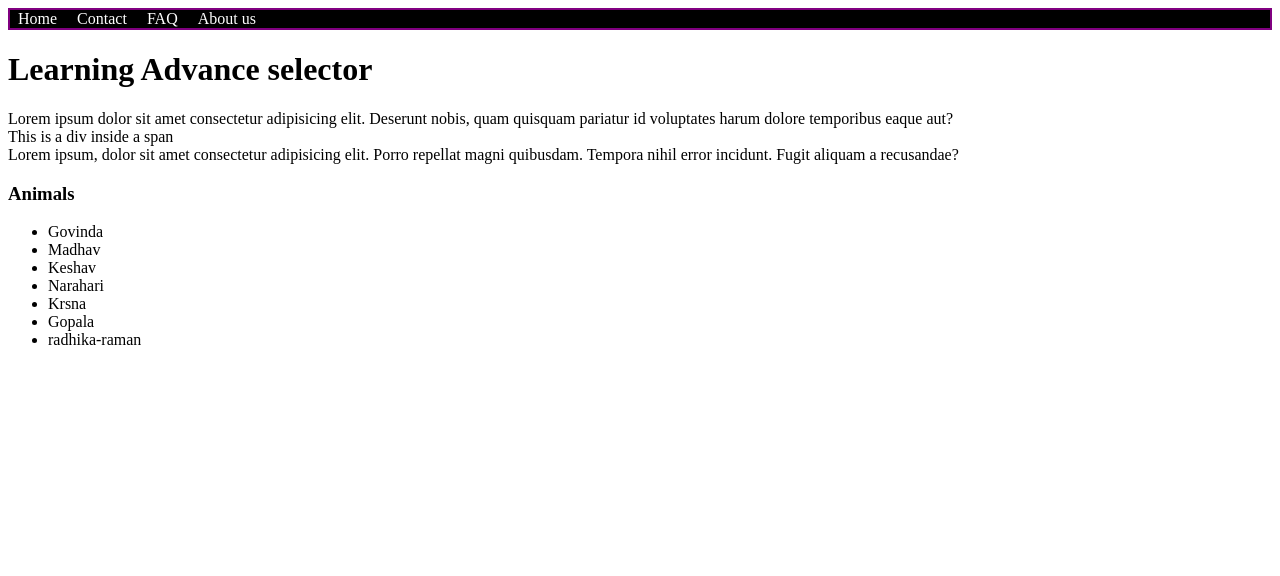
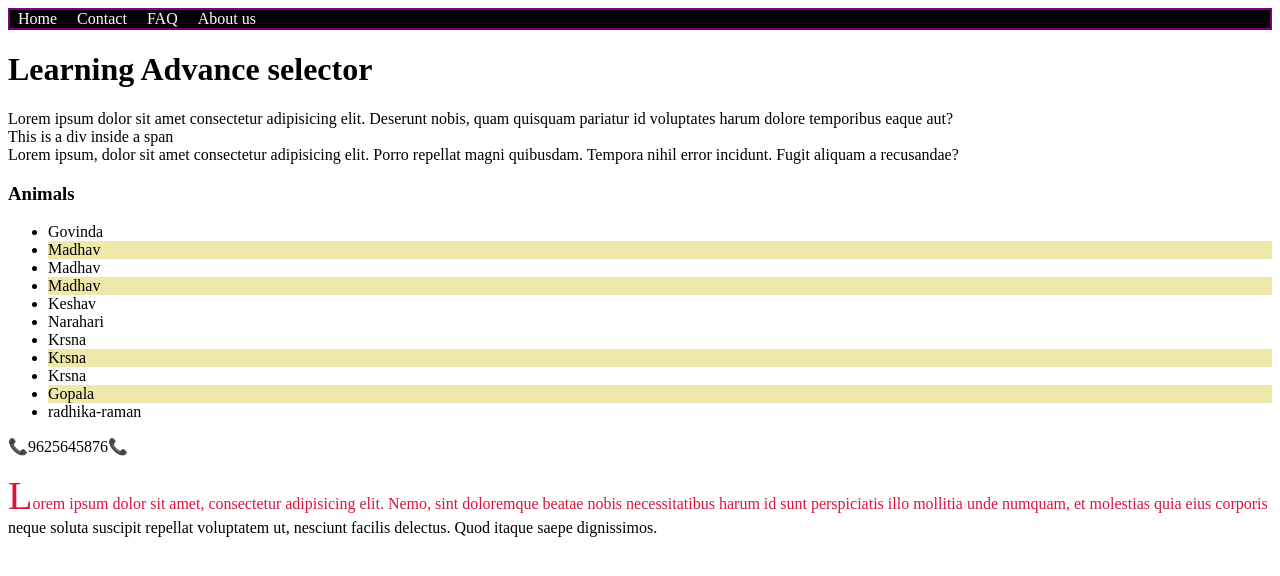
Before and after one commit to Rishav9803/Mern-Stack-Shreyance-Bodh-CB, a plain HTML site: page CSS/Lecture-3/Advance_selector.html in a window 1280 px wide. Drawn offline with Linux system fonts and the light colour scheme.

Commit message:
Added Lecture-3

```diff
--- a/CSS/Lecture-3/AdvStyle.css
+++ b/CSS/Lecture-3/AdvStyle.css
@@ -49,3 +49,34 @@ color: red;
 .nav-item:active{
     background-color: orange;
 }
+
+/* ===============Structural pseudo class================ */
+/* li:first-child{
+    color: orange;
+}
+
+li:last-child{
+    color: green;
+}
+
+li:nth-child(3){
+    background-color: plum;
+} */
+
+li:nth-child(2n+0){
+    background-color: palegoldenrod;
+}
+
+/* ============Pseudo-Element============== */
+.call::before{
+    content: "\01F4DE";
+}
+.call::after{
+    content: "\01F4DE";
+}
+p::first-line{
+    color: crimson;
+}
+p::first-letter{
+    font-size: 40px
+}
--- a/CSS/Lecture-3/Advance_selector.html
+++ b/CSS/Lecture-3/Advance_selector.html
@@ -4,7 +4,7 @@
     <meta charset="UTF-8" />
     <meta name="viewport" content="width=device-width, initial-scale=1.0" />
     <title>Adv.Selector</title>
-    <link rel="stylesheet" href="AdvStyle.css">
+    <link rel="stylesheet" href="AdvStyle.css" />
   </head>
   <body>
     <nav class="navbar">
@@ -31,13 +31,26 @@
     <ul>
       <li>Govinda</li>
       <li>Madhav</li>
+      <li>Madhav</li>
+      <li>Madhav</li>
       <li>Keshav</li>
       <div>
         <li>Narahari</li>
       </div>
       <li>Krsna</li>
+      <li>Krsna</li>
+      <li>Krsna</li>
       <li>Gopala</li>
       <li>radhika-raman</li>
     </ul>
+    <div class="call">9625645876</div>
+
+    <p>
+      Lorem ipsum dolor sit amet, consectetur adipisicing elit. Nemo, sint
+      doloremque beatae nobis necessitatibus harum id sunt perspiciatis illo
+      mollitia unde numquam, et molestias quia eius corporis neque soluta
+      suscipit repellat voluptatem ut, nesciunt facilis delectus. Quod itaque
+      saepe dignissimos.
+    </p>
   </body>
 </html>
```
